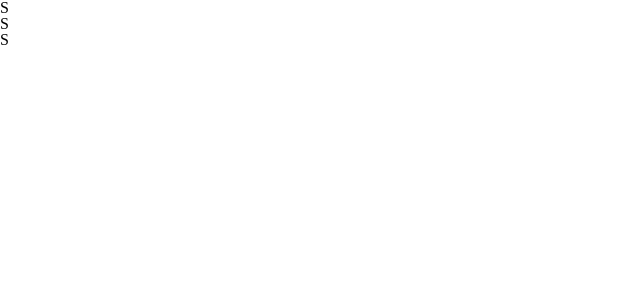
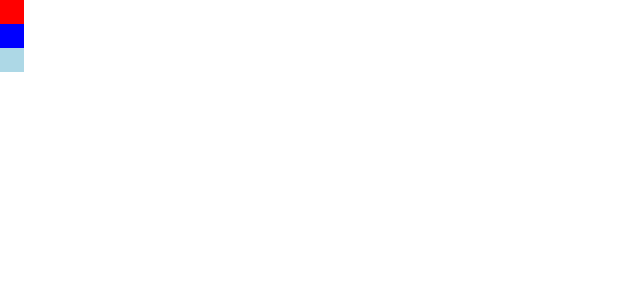
Before and after one commit to Jheller11/battleship, a React (Create React App) app in the folder client/: page /game in a window 1280 px wide. Shown: the top 300 px of the page, without its empty margins (0-640 px from the left). Built offline with nearby package versions, Linux system fonts and the light colour scheme.

Commit message:
logic for PlayerSquare.js

```diff
--- a/client/src/components/PlayerSquare/PlayerSquare.js
+++ b/client/src/components/PlayerSquare/PlayerSquare.js
@@ -2,7 +2,14 @@ import React from 'react'
 import styles from './PlayerSquare.module.css'
 
 const Square = props => {
-  return <div>S</div>
+  switch (props.data) {
+    case 'h':
+      return <div className={styles.hitSquare} />
+    case 'm':
+      return <div className={styles.missSquare} />
+    default:
+      return <div className={styles.blankSquare} />
+  }
 }
 
 export default Square
--- a/client/src/components/PlayerSquare/PlayerSquare.module.css
+++ b/client/src/components/PlayerSquare/PlayerSquare.module.css
@@ -0,0 +1,20 @@
+/* needs to denote fired at and hit */
+.hitSquare {
+  background-color: red;
+  height: 1.5rem;
+  width: 1.5rem;
+}
+
+/* needs to denote fired at and missed */
+.missSquare {
+  background-color: blue;
+  height: 1.5rem;
+  width: 1.5rem;
+}
+
+/* ocean color background with nothing extra */
+.blankSquare {
+  background-color: lightblue;
+  height: 1.5rem;
+  width: 1.5rem;
+}
--- a/client/src/views/Game/Game.js
+++ b/client/src/views/Game/Game.js
@@ -20,7 +20,7 @@ class Game extends Component {
   render() {
     return (
       <div>
-        <PlayerBoard board={['hit', 'miss', 'unknown']} />
+        <PlayerBoard board={['h', 'm', '']} />
         {/* <OpponentBoard /> */}
         {/* <Chat /> */}
         {/* <ShipDisplay /> */}
```
